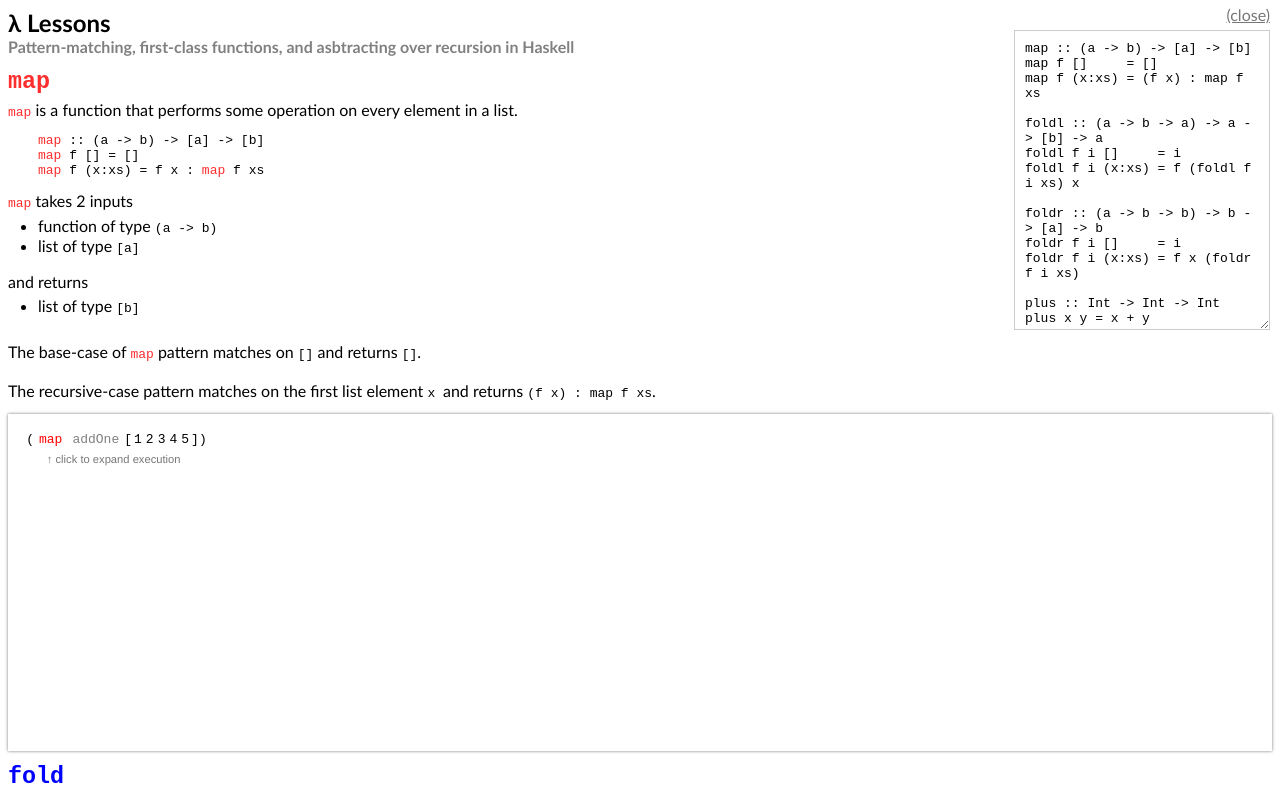
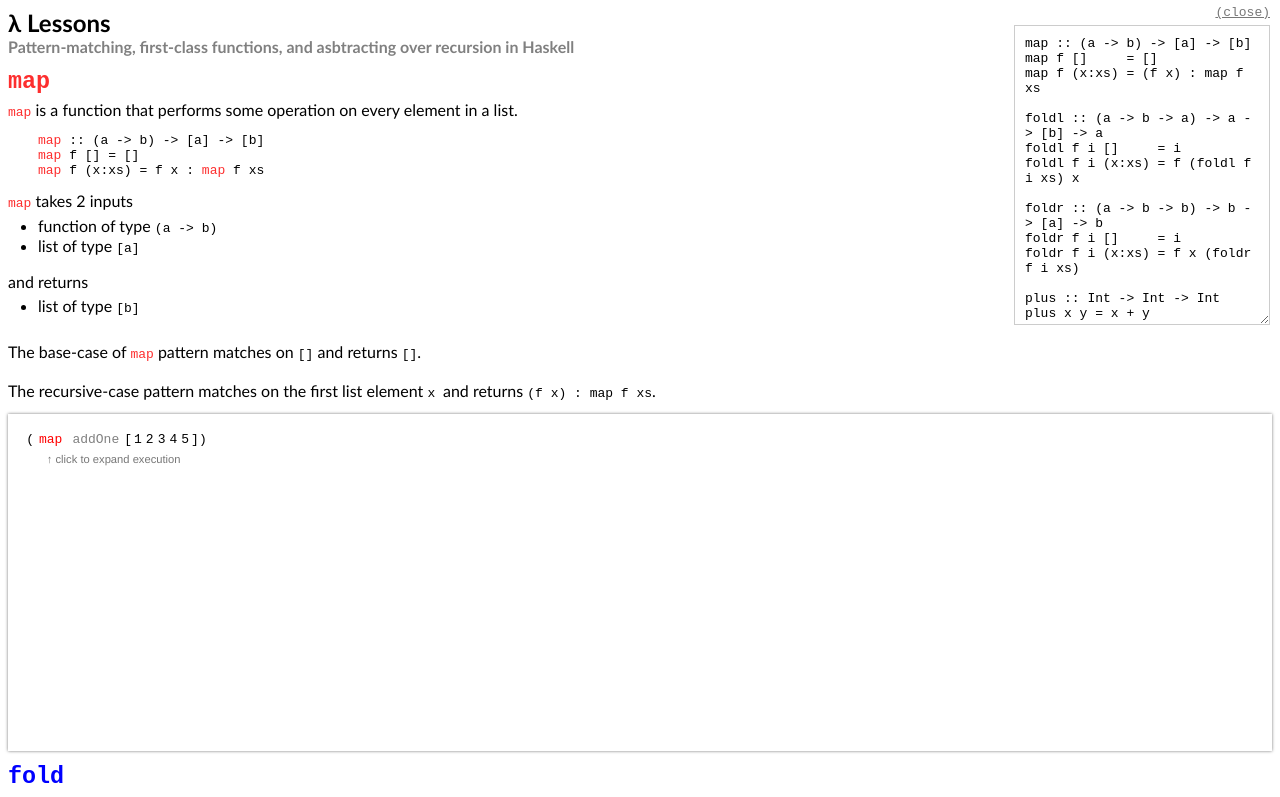
Before and after one commit to stevekrouse/hs.js, a website: page index.html in a window 1280 px wide. Shown: the top 797 px of the page. Drawn offline with Linux system fonts and the light colour scheme.

Commit message:
Made font monospace

```diff
--- a/app.css
+++ b/app.css
@@ -139,10 +139,11 @@ input.input-error {
   position: fixed;
   top: 5px;
   right: 10px;
+  font: 1em monospace;
 }
 .function-editor {
   position: fixed;
-  top: 30px;
+  top: 25px;
   right: 10px;
   height: 300px;
   width: 20%;
```
